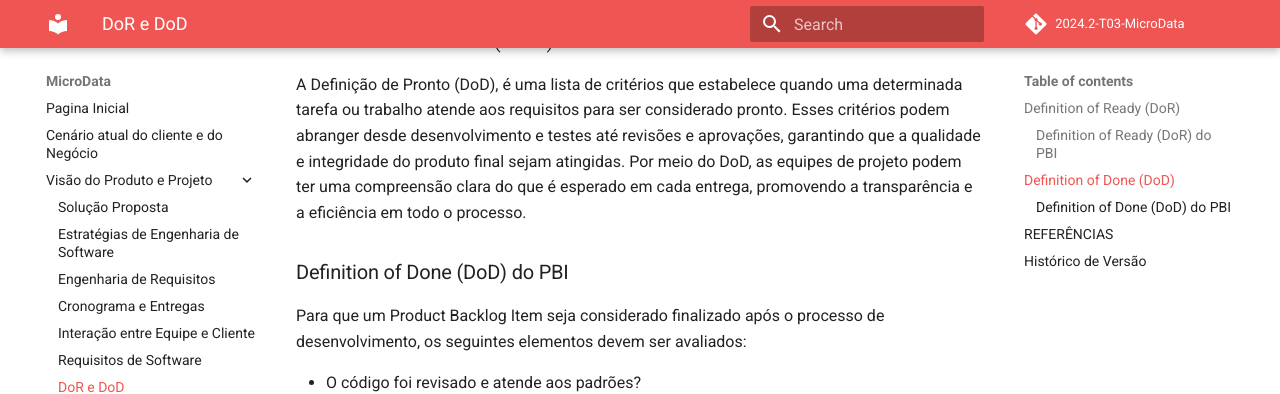
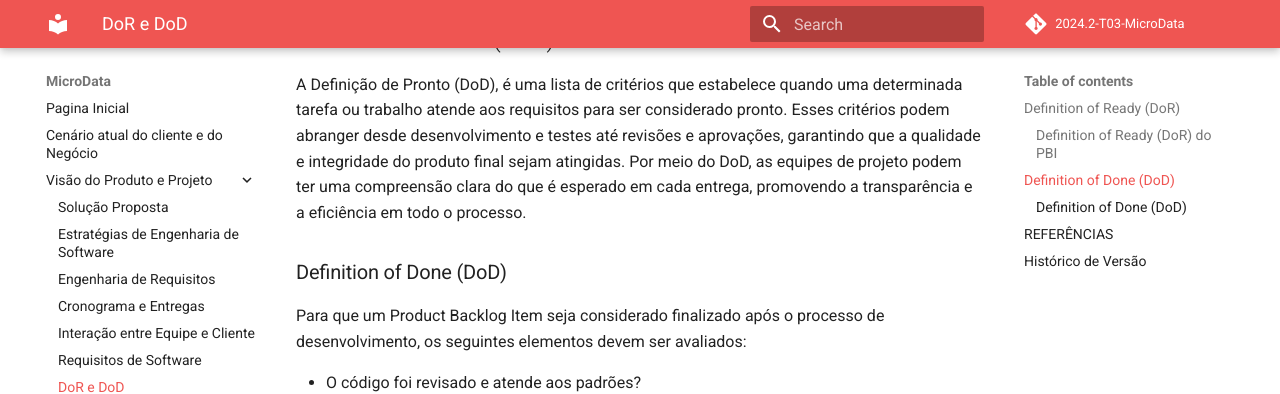
Before and after one commit to storch7/2024.2-T03-MicroData, an MkDocs documentation site: the page built from docs/visao_produto_projeto/dor_dod.md, in a window 1280 px wide and 900 px high, scrolled down 683 px. Shown: the top 394 px of the window. Built offline with MkDocs 1.6.1 and Material for MkDocs 9.7.7, drawn with Linux system fonts in a browser that asks for light colours; comment, search, counter and statistics services are not loaded.

Commit message:
Update dor_dod.md
ajuste da issue dor e dod

```diff
--- a/docs/visao_produto_projeto/dor_dod.md
+++ b/docs/visao_produto_projeto/dor_dod.md
@@ -14,7 +14,7 @@ Para que um item do Product Backlog Item seja candidato para entrar na esteria d
 ## Definition of Done (DoD)
 A Definição de Pronto (DoD), é uma lista de critérios que estabelece quando uma determinada tarefa ou trabalho atende aos requisitos para ser considerado pronto. Esses critérios podem abranger desde desenvolvimento e testes até revisões e aprovações, garantindo que a qualidade e integridade do produto final sejam atingidas. Por meio do DoD, as equipes de projeto podem ter uma compreensão clara do que é esperado em cada entrega, promovendo a transparência e a eficiência em todo o processo.
 
-### Definition of Done (DoD) do PBI
+### Definition of Done (DoD)
 Para que um Product Backlog Item seja considerado finalizado após o processo de desenvolvimento, os seguintes elementos devem ser avaliados:
 
 - O código foi revisado e atende aos padrões?
```
